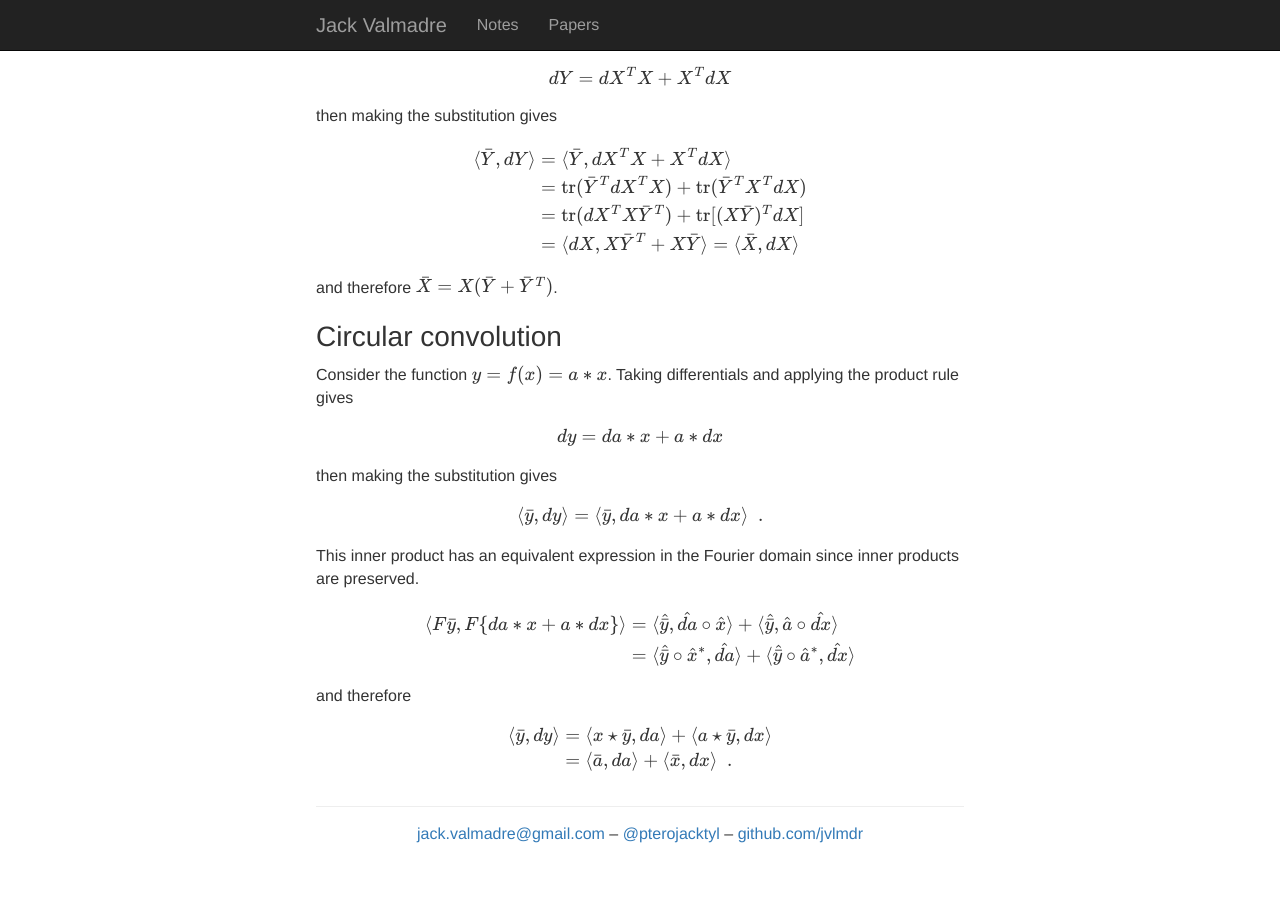
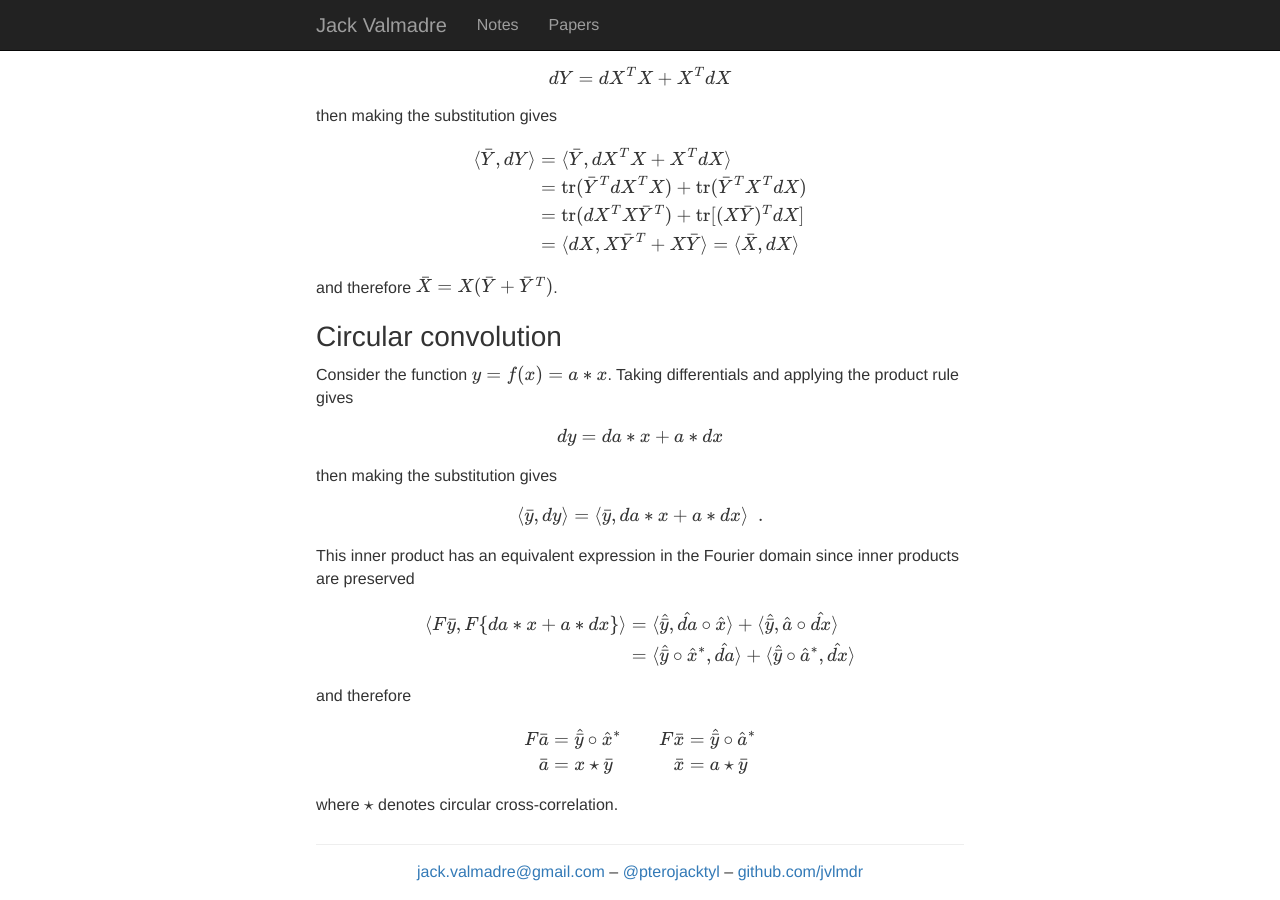
Before and after one commit to jvlmdr/jack.valmadre.net, a Jekyll site: the page built from notes/_posts/2016-09-04-back-prop-differentials.md, in a window 1280 px wide and 900 px high, scrolled down 5690 px. Built offline with Jekyll 4.4.1, drawn with Linux system fonts in a browser that asks for light colours; nearby versions of some CDN libraries; formulas are drawn with MathJax 3; before the commit the page ends 6552 px from its top, so only the background shows below that.

Commit message:
Improve circ conv example

```diff
--- a/notes/_posts/2016-09-04-back-prop-differentials.md
+++ b/notes/_posts/2016-09-04-back-prop-differentials.md
@@ -342,7 +342,7 @@ substitution gives
 $$\langle \bar{y}, dy \rangle = \langle \bar{y}, da * x + a * dx \rangle \enspace .$$
 
 This inner product has an equivalent expression in the Fourier domain
-since inner products are preserved.
+since inner products are preserved
 
 $$\begin{aligned}
 \langle F\bar{y}, F\{da * x + a * dx\} \rangle
@@ -354,7 +354,9 @@ $$\begin{aligned}
 and therefore
 
 $$\begin{aligned}
-\langle \bar{y}, dy \rangle
-& = \langle x \star \bar{y}, da \rangle + \langle a \star \bar{y}, dx \rangle \\
-& = \langle \bar{a}, da \rangle + \langle \bar{x}, dx \rangle
-\enspace .\end{aligned}$$
+F \bar{a} & = \hat{\bar{y}} \circ \hat{x}^* &
+F \bar{x} & = \hat{\bar{y}} \circ \hat{a}^* \\
+\bar{a} & = x \star \bar{y} &
+\bar{x} & = a \star \bar{y}\end{aligned}$$
+
+where $\star$ denotes circular cross-correlation.
```
